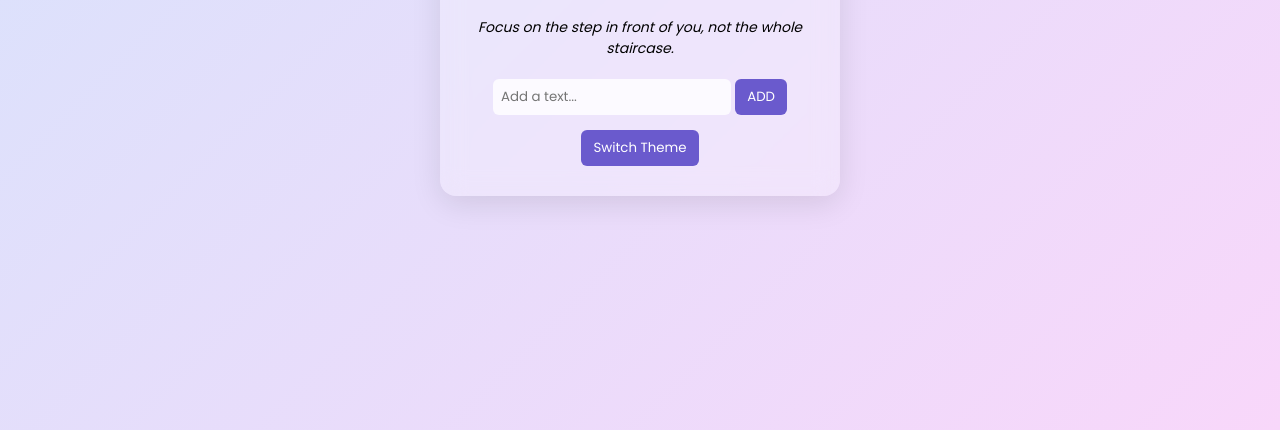
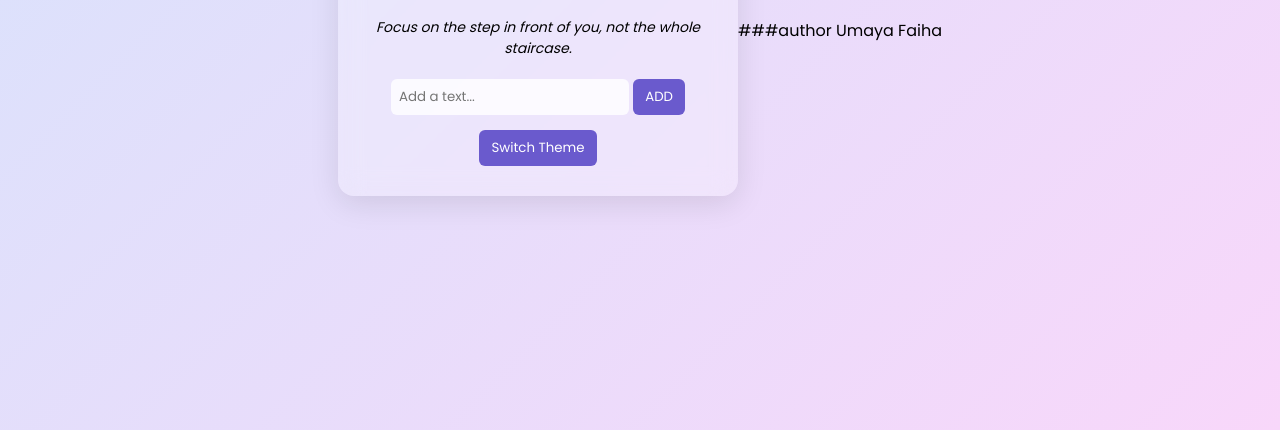
Before and after one commit to umayafaiha/A-Dashboard, a plain HTML site: page index.html in a window 1280 px wide. Shown: the part 370-800 px from the top of the page. Drawn offline with Linux system fonts and the light colour scheme.

Commit message:
Update index.html

```diff
--- a/index.html
+++ b/index.html
@@ -20,6 +20,7 @@
             <button id="themeToggle">Switch Theme</button>
         </div>
         <script src="script.js"></script>
+        ###author Umaya Faiha
 
     </body>
 </html>
```
